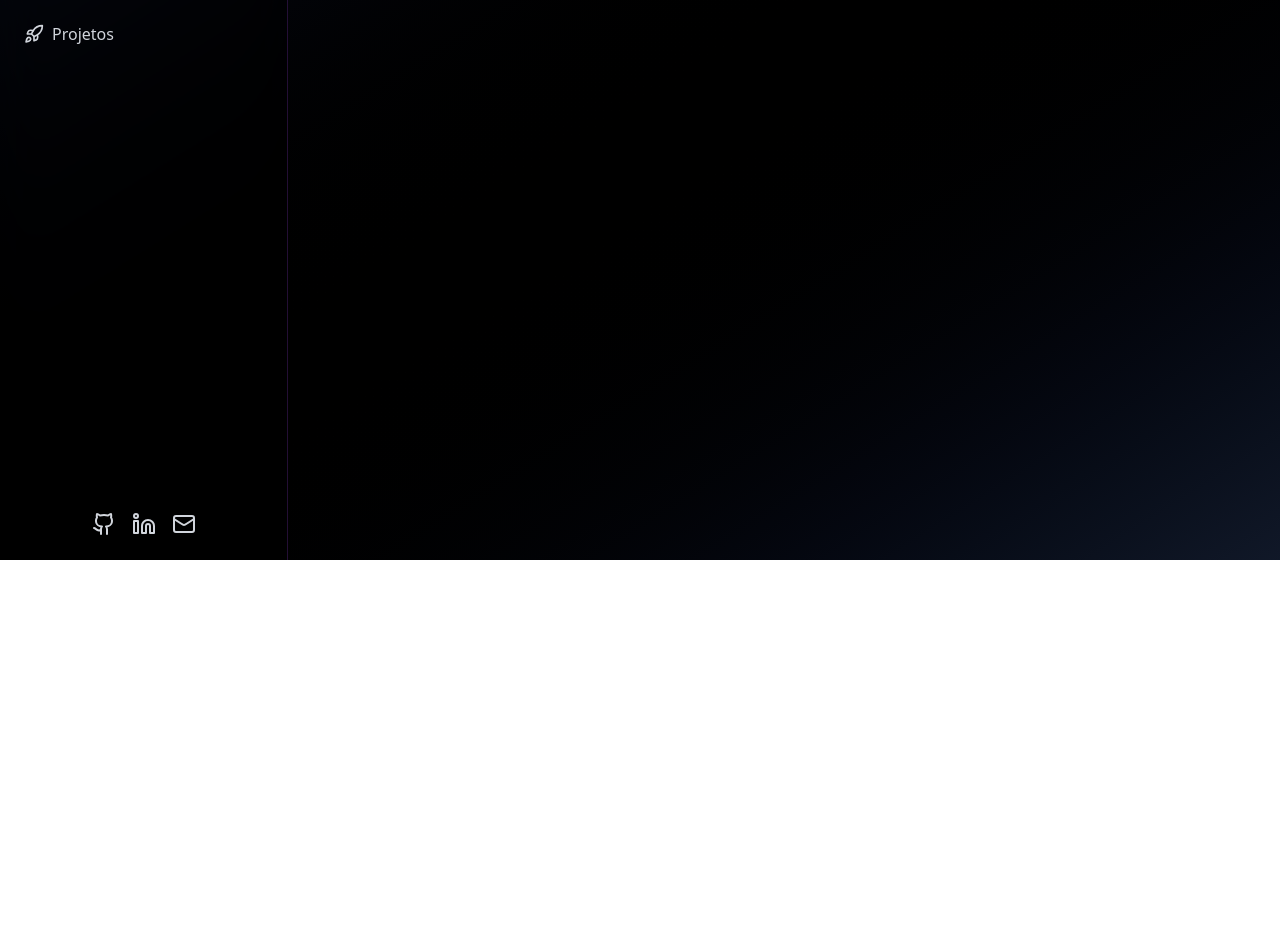
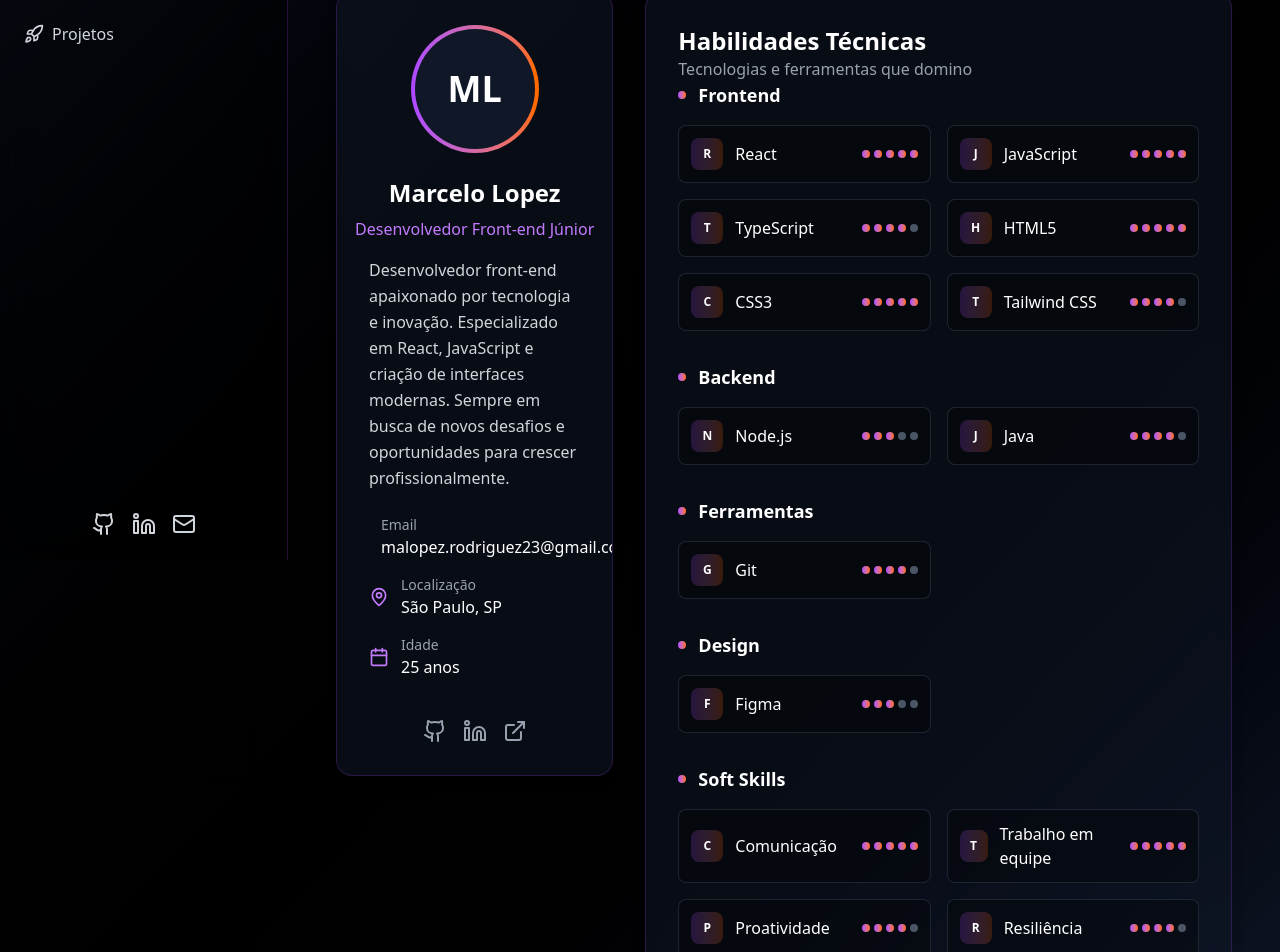
Before and after one commit to malopez23/marcelo-lopez, a React (Vite) app: page /profile in a window 1280 px wide. Shown: the part 240-1192 px from the top of the page. Before the commit the page ends 800 px from the top, so only its background shows below. Built offline with nearby package versions, Linux system fonts and the light colour scheme; the HTML template or start-up script is replaced by a standard one.

Commit message:
feat: página do perfil com habilidades

```diff
--- a/src/App.jsx
+++ b/src/App.jsx
@@ -1,6 +1,7 @@
 import { BrowserRouter, Routes, Route } from 'react-router-dom';
 import Layout from './components/Layout';
 import Home from './pages/Home';
+import Profile from './pages/Profile';
 
 function App() {
   return (
@@ -8,7 +9,7 @@ function App() {
       <Routes>
         <Route element={<Layout />}>
           <Route path="/" element={<Home />} />
-          <Route path="/profile" element={<div>Perfil</div>} />
+          <Route path="/profile" element={<Profile />} />
           <Route path="/resume" element={<div>Currículo</div>} />
           <Route path="/projects" element={<div>Projetos</div>} />
         </Route>
--- /dev/null
+++ b/src/pages/Profile.jsx
@@ -0,0 +1,218 @@
+import { motion } from "framer-motion";
+import {
+  Mail,
+  Phone,
+  MapPin,
+  Calendar,
+  Github,
+  Linkedin,
+  ExternalLink,
+} from "lucide-react";
+
+const skills = {
+  frontend: [
+    { name: "React", level: 5 },
+    { name: "JavaScript", level: 5 },
+    { name: "TypeScript", level: 4 },
+    { name: "HTML5", level: 5 },
+    { name: "CSS3", level: 5 },
+    { name: "Tailwind CSS", level: 4 },
+  ],
+  backend: [
+    { name: "Node.js", level: 3 },
+    { name: "Java", level: 4 },
+  ],
+  tools: [{ name: "Git", level: 4 }],
+  design: [{ name: "Figma", level: 3 }],
+  soft_skills: [
+    { name: "Comunicação", level: 5 },
+    { name: "Trabalho em equipe", level: 5 },
+    { name: "Proatividade", level: 4 },
+    { name: "Resiliência", level: 4 },
+    { name: "Organização", level: 4 },
+    { name: "Aprendizado rápido", level: 5 },
+  ],
+};
+
+export default function Profile() {
+  const personalInfo = {
+    name: "Marcelo Lopez",
+    title: "Desenvolvedor Front-end Júnior",
+    location: "São Paulo, SP",
+    email: "malopez.rodriguez23@gmail.com",
+    phone: "+55 (11) 99999-9999",
+    age: "25 anos",
+    bio: "Desenvolvedor front-end apaixonado por tecnologia e inovação. Especializado em React, JavaScript e criação de interfaces modernas. Sempre em busca de novos desafios e oportunidades para crescer profissionalmente.",
+  };
+
+  const skillCategories = {
+    frontend: "Frontend",
+    backend: "Backend",
+    tools: "Ferramentas",
+    design: "Design",
+    soft_skills: "Soft Skills",
+  };
+
+  return (
+    <div className="px-6 py-12 lg:px-12 text-white">
+      <div className="max-w-6xl mx-auto">
+        {/* Header */}
+        <motion.div
+          initial={{ opacity: 0, y: 30 }}
+          animate={{ opacity: 1, y: 0 }}
+          transition={{ duration: 0.8 }}
+          className="text-center mb-16"
+        >
+          <h1 className="text-4xl lg:text-5xl font-bold text-white mb-4">
+            Sobre{" "}
+            <span className="bg-gradient-to-r from-purple-400 to-orange-400 bg-clip-text text-transparent">
+              Mim
+            </span>
+          </h1>
+          <p className="text-gray-400 text-lg max-w-2xl mx-auto">
+            Conheça mais sobre minha trajetória, habilidades e paixão por
+            desenvolvimento
+          </p>
+        </motion.div>
+
+        <div className="grid lg:grid-cols-3 gap-8">
+          {/* Personal Info Card */}
+          <motion.div
+            initial={{ opacity: 0, x: -30 }}
+            animate={{ opacity: 1, x: 0 }}
+            transition={{ delay: 0.2 }}
+            className="lg:col-span-1"
+          >
+            <div className="bg-gray-900/50 backdrop-blur-sm border border-purple-500/20 overflow-hidden rounded-2xl shadow-lg">
+              <div className="text-center pb-4 pt-8">
+                <div className="w-32 h-32 mx-auto mb-6 rounded-full bg-gradient-to-r from-purple-500 to-orange-500 p-1">
+                  <div className="w-full h-full rounded-full bg-gray-900 flex items-center justify-center">
+                    <span className="text-4xl font-bold text-white">ML</span>
+                  </div>
+                </div>
+                <div className="text-2xl text-white mb-2 font-bold">
+                  {personalInfo.name}
+                </div>
+                <p className="text-purple-400 font-medium">
+                  {personalInfo.title}
+                </p>
+              </div>
+
+              <div className="space-y-6 px-8 pb-8">
+                <p className="text-gray-300 leading-relaxed">
+                  {personalInfo.bio}
+                </p>
+
+                <div className="space-y-4">
+                  {[
+                    { icon: Mail, label: "Email", value: personalInfo.email },
+                    {
+                      icon: MapPin,
+                      label: "Localização",
+                      value: personalInfo.location,
+                    },
+                    { icon: Calendar, label: "Idade", value: personalInfo.age },
+                  ].map((item, index) => (
+                    <div key={index} className="flex items-center space-x-3">
+                      <item.icon className="w-5 h-5 text-purple-400" />
+                      <div>
+                        <p className="text-gray-400 text-sm">{item.label}</p>
+                        <p className="text-white">{item.value}</p>
+                      </div>
+                    </div>
+                  ))}
+                </div>
+
+                <div className="flex justify-center space-x-4 pt-4">
+                  {[
+                    { icon: Github, href: "#", color: "hover:text-purple-400" },
+                    { icon: Linkedin, href: "#", color: "hover:text-blue-400" },
+                    {
+                      icon: ExternalLink,
+                      href: "#",
+                      color: "hover:text-orange-400",
+                    },
+                  ].map((social, index) => (
+                    <motion.a
+                      key={index}
+                      href={social.href}
+                      whileHover={{ scale: 1.2 }}
+                      whileTap={{ scale: 0.9 }}
+                      className={`text-gray-400 transition-colors duration-200 ${social.color}`}
+                    >
+                      <social.icon className="w-6 h-6" />
+                    </motion.a>
+                  ))}
+                </div>
+              </div>
+            </div>
+          </motion.div>
+
+          {/* Skills Section */}
+          <motion.div
+            initial={{ opacity: 0, x: 30 }}
+            animate={{ opacity: 1, x: 0 }}
+            transition={{ delay: 0.4 }}
+            className="lg:col-span-2"
+          >
+            <div className="bg-gray-900/50 backdrop-blur-sm border border-purple-500/20 h-full rounded-2xl shadow-lg">
+              <div className="px-8 pt-8">
+                <div className="text-2xl text-white font-bold">
+                  Habilidades Técnicas
+                </div>
+                <p className="text-gray-400">
+                  Tecnologias e ferramentas que domino
+                </p>
+              </div>
+
+              <div className="space-y-8 px-8 pb-8">
+                {Object.entries(skills).map(([categoryKey, categorySkills]) => (
+                  <div key={categoryKey}>
+                    <h3 className="text-lg font-semibold text-white mb-4 flex items-center">
+                      <span className="w-2 h-2 bg-gradient-to-r from-purple-500 to-orange-500 rounded-full mr-3" />
+                      {skillCategories[categoryKey] || categoryKey}
+                    </h3>
+                    <div className="grid sm:grid-cols-2 gap-4">
+                      {categorySkills.map((skill, index) => (
+                        <motion.div
+                          key={skill.name}
+                          initial={{ opacity: 0, y: 20 }}
+                          animate={{ opacity: 1, y: 0 }}
+                          transition={{ delay: index * 0.1 }}
+                          className="flex items-center justify-between p-3 bg-black/30 rounded-lg border border-gray-700/50"
+                        >
+                          <div className="flex items-center space-x-3">
+                            <div className="w-8 h-8 bg-gradient-to-r from-purple-500/20 to-orange-500/20 rounded-lg flex items-center justify-center">
+                              <span className="text-xs font-bold text-white">
+                                {skill.name.charAt(0)}
+                              </span>
+                            </div>
+                            <span className="text-white font-medium">
+                              {skill.name}
+                            </span>
+                          </div>
+                          <div className="flex space-x-1">
+                            {[1, 2, 3, 4, 5].map((dot) => (
+                              <div
+                                key={dot}
+                                className={`w-2 h-2 rounded-full ${
+                                  dot <= skill.level
+                                    ? "bg-gradient-to-r from-purple-500 to-orange-500"
+                                    : "bg-gray-600"
+                                }`}
+                              />
+                            ))}
+                          </div>
+                        </motion.div>
+                      ))}
+                    </div>
+                  </div>
+                ))}
+              </div>
+            </div>
+          </motion.div>
+        </div>
+      </div>
+    </div>
+  );
+}
```
